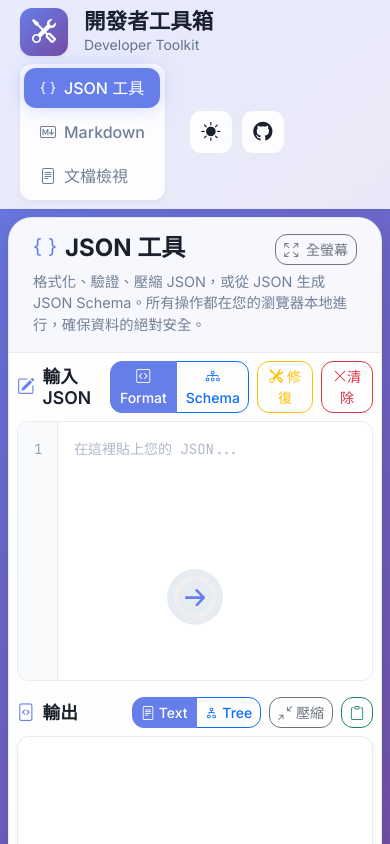
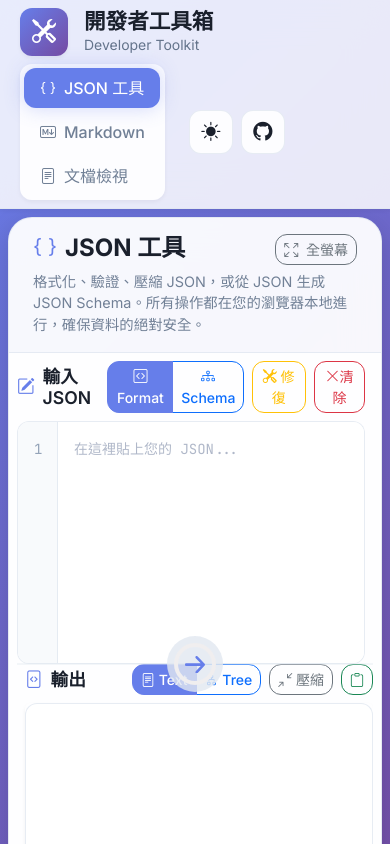
Before and after one commit to chingleel17/markdown_json_viewer, a Vue app: page / in a window 390 px wide. Shown: the top 844 px of the page. Built offline with nearby package versions, Linux system fonts and the light colour scheme.

Commit message:
feat：新增新的 JSON 和 Markdown 工具，帶有可調整大小的分割窗格元件和favicon。

```diff
--- a/index.html
+++ b/index.html
@@ -24,7 +24,7 @@
       rel="stylesheet"
     />
     <link rel="stylesheet" href="/src/style.css" />
-    <link rel="icon" type="image/x-icon" href="/favicon.ico" />
+    <link rel="icon" type="image/svg+xml" href="/toolbox_favicon_v4.svg" />
   </head>
   <body>
     <div id="app"></div>
--- /dev/null
+++ b/src/components/ResizableSplitPane.vue
@@ -0,0 +1,211 @@
+<script setup lang="ts">
+import { ref, watch } from 'vue'
+
+const props = withDefaults(defineProps<{
+    modelValue?: number // split percentage (0-100)
+    minSize?: number // min width in px
+    direction?: 'horizontal' | 'vertical'
+}>(), {
+    modelValue: 50,
+    minSize: 200, // Default min size
+    direction: 'horizontal'
+})
+
+const emit = defineEmits<{
+    (e: 'update:modelValue', value: number): void
+}>()
+
+const container = ref<HTMLElement>()
+const isDragging = ref(false)
+const split = ref(props.modelValue)
+
+watch(() => props.modelValue, (val) => {
+    split.value = val
+})
+
+function startDrag(e: MouseEvent | TouchEvent) {
+    isDragging.value = true
+    document.body.style.cursor = props.direction === 'horizontal' ? 'col-resize' : 'row-resize'
+    document.body.style.userSelect = 'none'
+
+    window.addEventListener('mousemove', onDrag)
+    window.addEventListener('mouseup', stopDrag)
+    window.addEventListener('touchmove', onDrag)
+    window.addEventListener('touchend', stopDrag)
+}
+
+function onDrag(e: MouseEvent | TouchEvent) {
+    if (!isDragging.value || !container.value) return
+
+    const rect = container.value.getBoundingClientRect()
+    let pos = 0
+    let total = 0
+
+    if (props.direction === 'horizontal') {
+        const clientX = 'touches' in e ? e.touches[0].clientX : e.clientX
+        pos = clientX - rect.left
+        total = rect.width
+    } else {
+        const clientY = 'touches' in e ? e.touches[0].clientY : e.clientY
+        pos = clientY - rect.top
+        total = rect.height
+    }
+
+    let newSplit = (pos / total) * 100
+
+    // Constraints
+    const minPercent = (props.minSize / total) * 100
+
+    if (newSplit < minPercent) newSplit = minPercent
+    if (newSplit > 100 - minPercent) newSplit = 100 - minPercent
+
+    split.value = newSplit
+    emit('update:modelValue', newSplit)
+}
+
+function stopDrag() {
+    isDragging.value = false
+    document.body.style.cursor = ''
+    document.body.style.userSelect = ''
+
+    window.removeEventListener('mousemove', onDrag)
+    window.removeEventListener('mouseup', stopDrag)
+    window.removeEventListener('touchmove', onDrag)
+    window.removeEventListener('touchend', stopDrag)
+}
+</script>
+
+<template>
+    <div ref="container" class="split-pane" :class="direction">
+        <div class="pane pane-first" :style="{ flexBasis: `${split}%` }">
+            <slot name="first"></slot>
+        </div>
+        <div class="resizer" @mousedown="startDrag" @touchstart.prevent="startDrag">
+            <div class="resizer-line"></div>
+            <div class="resizer-handle">
+                <slot name="resizer-handle">
+                    <i class="bi bi-grip-vertical"></i>
+                </slot>
+            </div>
+        </div>
+        <div class="pane pane-second" :style="{ flexBasis: `${100 - split}%` }">
+            <slot name="second"></slot>
+        </div>
+    </div>
+</template>
+
+<style scoped>
+.split-pane {
+    display: flex;
+    width: 100%;
+    height: 100%;
+    overflow: hidden;
+}
+
+.split-pane.horizontal {
+    flex-direction: row;
+}
+
+.split-pane.vertical {
+    flex-direction: column;
+}
+
+.pane {
+    overflow: hidden;
+    display: flex;
+    flex-direction: column;
+    min-width: 0;
+    transition: flex-basis 0.05s ease-out; /* Smooth out tiny jitters, but keep it responsive */
+}
+
+.resizer {
+    z-index: 100;
+    display: flex;
+    align-items: center;
+    justify-content: center;
+    position: relative;
+    user-select: none;
+}
+
+.split-pane.horizontal .resizer {
+    width: 16px;
+    cursor: col-resize;
+    margin: 0 -8px; /* Negative margin to overlap */
+}
+
+.resizer-line {
+    position: absolute;
+    background: var(--theme-border);
+    transition: all 0.2s ease;
+}
+
+.split-pane.horizontal .resizer-line {
+    top: 0;
+    bottom: 0;
+    left: 50%;
+    width: 1px;
+    transform: translateX(-50%);
+}
+
+.resizer:hover .resizer-line,
+.resizer:active .resizer-line {
+    background: var(--theme-accent);
+    width: 2px;
+    box-shadow: 0 0 4px var(--theme-accent);
+}
+
+.resizer-handle {
+    background: var(--theme-bg-card);
+    border: 1px solid var(--theme-border);
+    border-radius: 4px;
+    color: var(--theme-text-muted);
+    font-size: 12px;
+    z-index: 101;
+    display: flex;
+    align-items: center;
+    justify-content: center;
+    box-shadow: var(--shadow-sm);
+    transition: all 0.2s ease;
+    opacity: 0; /* Hidden by default */
+}
+
+.resizer:hover .resizer-handle,
+.resizer:active .resizer-handle {
+    opacity: 1;
+    transform: scale(1.1);
+    border-color: var(--theme-accent);
+    color: var(--theme-accent);
+}
+
+.split-pane.horizontal .resizer-handle {
+    width: 16px;
+    height: 32px;
+}
+
+/* Mobile support */
+@media (max-width: 768px) {
+    .split-pane.horizontal {
+        flex-direction: column;
+    }
+
+    .split-pane.horizontal .resizer {
+        width: 100%;
+        height: 16px;
+        cursor: row-resize;
+        margin: -8px 0;
+    }
+
+    .split-pane.horizontal .resizer-line {
+        width: 100%;
+        height: 1px;
+        top: 50%;
+        left: 0;
+        transform: translateY(-50%);
+    }
+
+    .pane {
+        flex-basis: auto !important;
+        height: 50%; /* Fallback for mobile if we want equal split */
+    }
+}
+</style>
--- a/src/pages/JsonTool.vue
+++ b/src/pages/JsonTool.vue
@@ -4,6 +4,7 @@ import { ref, computed, watch, nextTick } from 'vue'
 import LineNumbersEditor from '../components/LineNumbersEditor.vue'
 import ToolWrapper from '../components/ToolWrapper.vue'
 import ConvertButton from '../components/ConvertButton.vue'
+import ResizableSplitPane from '../components/ResizableSplitPane.vue'
 import { validateAndParseJSON, attemptJSONRepair } from '../json-utils'
 
 const jsonInput = ref('')
@@ -14,6 +15,7 @@ const jsonError = ref('')
 const action = ref('format')
 const viewMode = ref('text')
 const isMinified = ref(false)
+const splitRatio = ref(50)
 let currentJSON: any = null
 
 const isValid = computed(() => {
@@ -305,10 +307,10 @@ watch([action, viewMode], () => {
     <ToolWrapper title="JSON 工具" icon="bi-braces"
         description="格式化、驗證、壓縮 JSON，或從 JSON 生成 JSON Schema。所有操作都在您的瀏覽器本地進行，確保資料的絕對安全。">
         <!-- Input and Output -->
-        <div class="position-relative row g-3 h-100">
-            <!-- Left: Input -->
-            <div class="col-md-6">
-                <div class="input-section d-flex flex-column h-100">
+        <div class="position-relative h-100">
+            <ResizableSplitPane v-model="splitRatio" :min-size="300">
+                <template #first>
+                    <div class="input-section d-flex flex-column h-100 pe-2">
                         <div class="d-flex justify-content-between align-items-center mb-2">
                             <div class="d-flex align-items-center gap-2">
                                 <h6 class="section-title mb-0 d-flex align-items-center">
@@ -343,17 +345,17 @@ watch([action, viewMode], () => {
                             </div>
                         </div>
                         <div class="flex-grow-1 min-h-0">
-                        <LineNumbersEditor v-model="jsonInput" @input="validateJSON" placeholder="在這裡貼上您的 JSON..." />
+                            <LineNumbersEditor v-model="jsonInput" @input="validateJSON"
+                                placeholder="在這裡貼上您的 JSON..." />
                         </div>
                         <div v-if="jsonError" class="mt-2" style="min-height: 1.5rem">
                             <div class="error-message py-2 small">{{ jsonError }}</div>
                         </div>
                     </div>
-            </div>
+                </template>
 
-            <!-- Right: Output -->
-            <div class="col-md-6">
-                <div class="output-section d-flex flex-column h-100">
+                <template #second>
+                    <div class="output-section d-flex flex-column h-100 ps-2">
                         <div class="d-flex justify-content-between align-items-center mb-2">
                             <div class="d-flex align-items-center gap-2">
                                 <h6 class="section-title mb-0 d-flex align-items-center">
@@ -364,11 +366,13 @@ watch([action, viewMode], () => {
                             <div class="d-flex align-items-center gap-2">
                                 <!-- 顯示模式 -->
                                 <div class="btn-group btn-group-sm" role="group">
-                                <input type="radio" class="btn-check" v-model="viewMode" value="text" id="text-mode" />
+                                    <input type="radio" class="btn-check" v-model="viewMode" value="text"
+                                        id="text-mode" />
                                     <label class="btn btn-outline-primary" for="text-mode" title="Text 模式">
                                         <i class="bi bi-file-text"></i> Text
                                     </label>
-                                <input type="radio" class="btn-check" v-model="viewMode" value="tree" id="tree-mode" />
+                                    <input type="radio" class="btn-check" v-model="viewMode" value="tree"
+                                        id="tree-mode" />
                                     <label class="btn btn-outline-primary" for="tree-mode" title="Tree 模式">
                                         <i class="bi bi-diagram-2"></i> Tree
                                     </label>
@@ -391,11 +395,12 @@ watch([action, viewMode], () => {
                             </div>
                         </div>
                     </div>
+                </template>
+            </ResizableSplitPane>
+
+            <!-- Center: Process Button (Floating) -->
+            <ConvertButton class="position-absolute top-50 translate-middle" style="z-index: 100;"
+                :style="{ left: `${splitRatio}%` }" @click="processJSON" title="轉換 JSON" />
         </div>
-        </div>
-        <!-- Center: Process Button (Floating) -->
-        <ConvertButton class="position-absolute top-50 start-50 translate-middle" style="z-index: 100;"
-            @click="processJSON" title="轉換 JSON" />
-
     </ToolWrapper>
 </template>
--- a/src/pages/MarkdownTool.vue
+++ b/src/pages/MarkdownTool.vue
@@ -4,10 +4,12 @@ import { marked } from 'marked'
 import LineNumbersEditor from '../components/LineNumbersEditor.vue'
 import ToolWrapper from '../components/ToolWrapper.vue'
 import Switch from '../components/Switch.vue'
+import ResizableSplitPane from '../components/ResizableSplitPane.vue'
 
 const markdownInput = ref('')
 const markdownOutput = ref('')
 const syncScroll = ref(true)
+const splitRatio = ref(50)
 const previewContainer = ref<HTMLDivElement>()
 
 watch(markdownInput, async (newVal) => {
@@ -46,11 +48,11 @@ function handlePreviewScroll(e: Event) {
 
 <template>
     <ToolWrapper title="Markdown 預覽器" icon="bi-markdown" description="即時預覽 Markdown 文件。您的所有輸入都只在瀏覽器中處理，絕不外洩。">
-        <div class="row g-3 h-100">
-            <div class="col-md-6">
-                <div class="input-section d-flex flex-column h-100">
+        <ResizableSplitPane v-model="splitRatio" :min-size="300">
+            <template #first>
+                <div class="input-section d-flex flex-column h-100 pe-2">
                     <div class="d-flex justify-content-between align-items-center"
-                        style="height: auto; margin-bottom: 0.5rem;">
+                        style="height: 32px; margin-bottom: 0.5rem;">
                         <h6 class="section-title mb-0 d-flex align-items-center">
                             <i class="bi bi-pencil-square me-2"></i>
                             輸入 Markdown
@@ -64,11 +66,11 @@ function handlePreviewScroll(e: Event) {
                             @scroll="handleInputScroll" />
                     </div>
                 </div>
-            </div>
-            <div class="col-md-6">
-                <div class="output-section d-flex flex-column h-100">
+            </template>
+            <template #second>
+                <div class="output-section d-flex flex-column h-100 ps-2">
                     <div class="d-flex justify-content-between align-items-center"
-                        style="height: auto; margin-bottom: 0.5rem;">
+                        style="height: 32px; margin-bottom: 0.5rem;">
                         <h6 class="section-title mb-0 d-flex align-items-center">
                             <i class="bi bi-eye me-2"></i>
                             預覽
@@ -87,7 +89,7 @@ function handlePreviewScroll(e: Event) {
                             v-html="markdownOutput" @scroll="handlePreviewScroll"></div>
                     </div>
                 </div>
-            </div>
-        </div>
+            </template>
+        </ResizableSplitPane>
     </ToolWrapper>
 </template>
```
Also changed, not shown: public/toolbox_favicon_v4.svg (added). Lines whose indentation alone changed are shown as unchanged.
